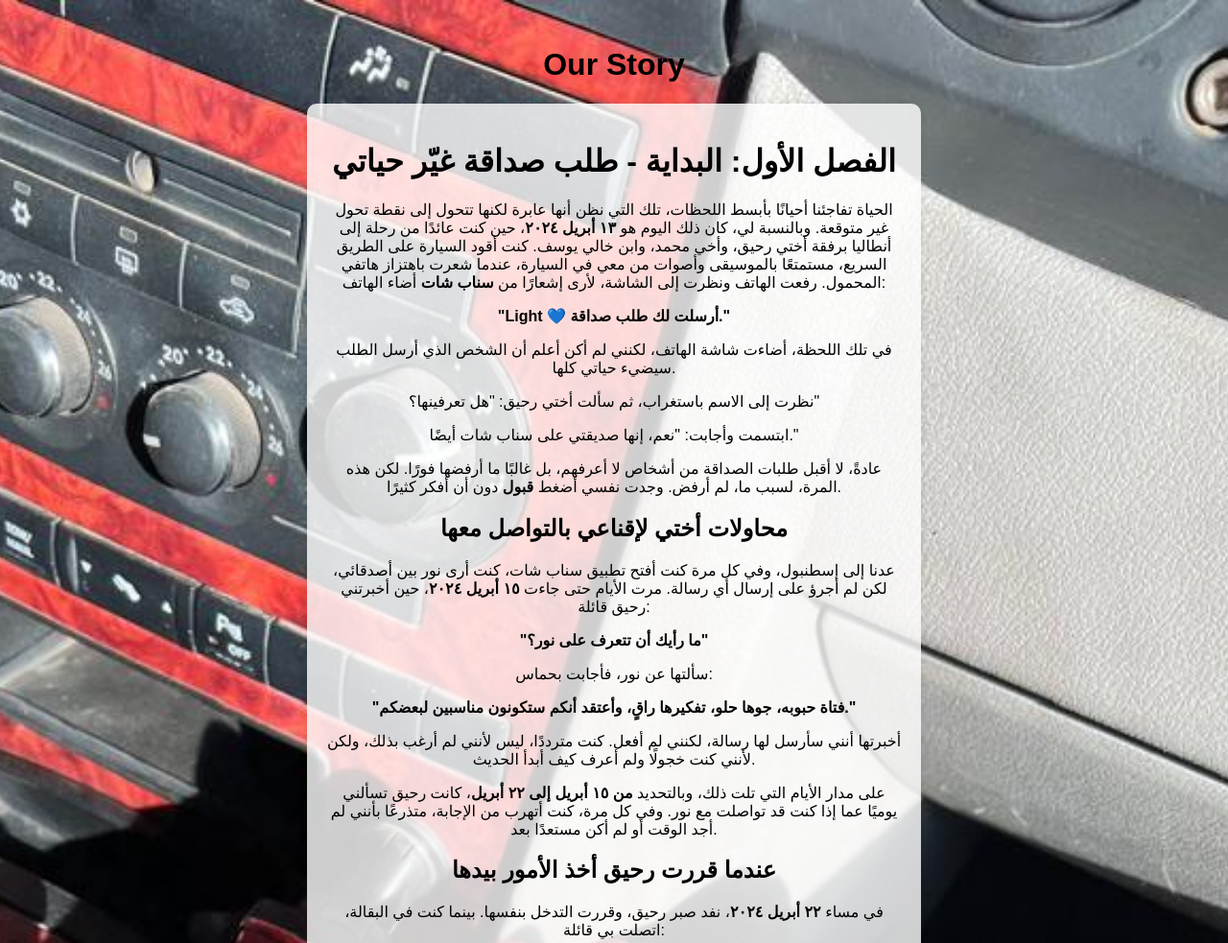
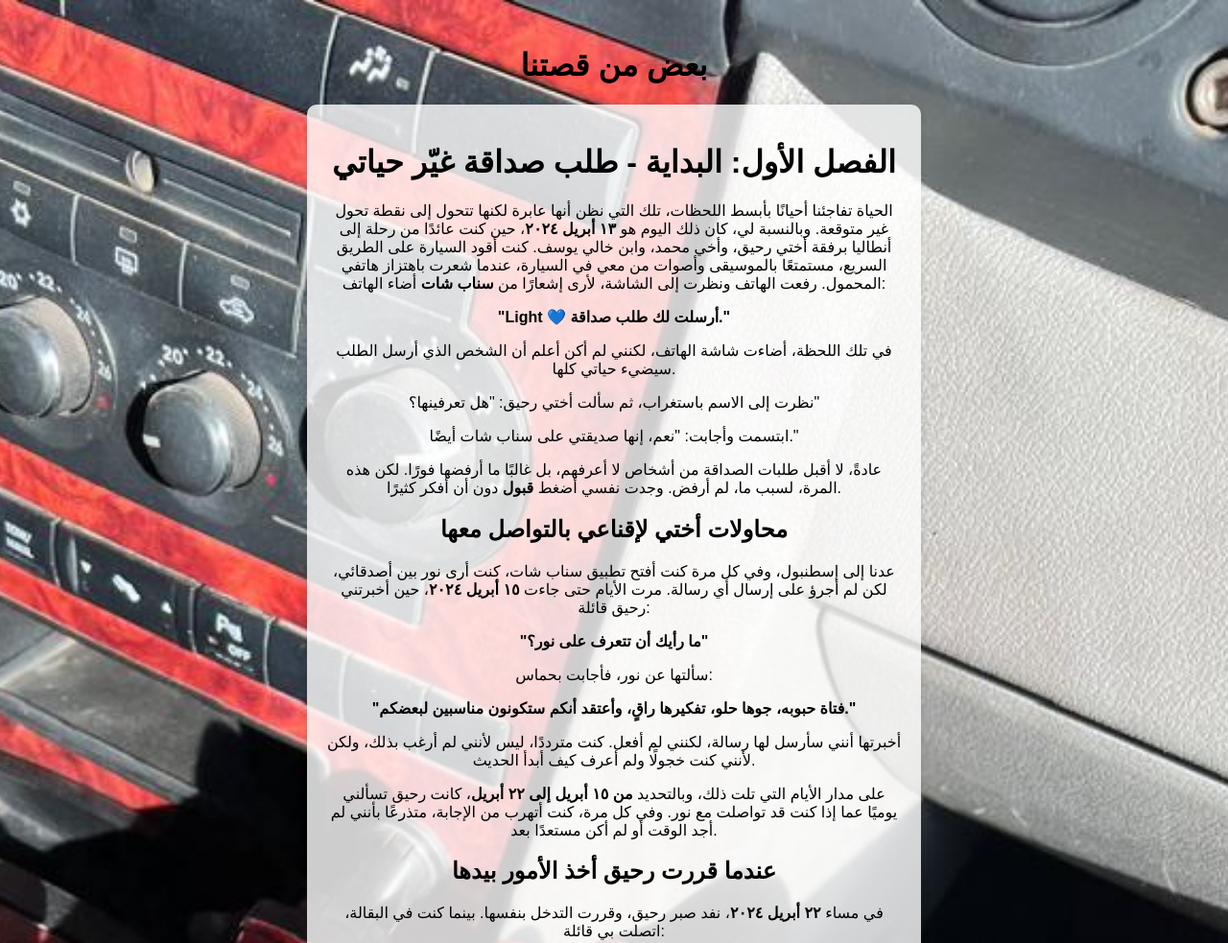
Before and after one commit to Alosli/HappyBirthday, a plain HTML site: page index.html in a window 1280 px wide. Shown: the top 983 px of the page at 96% size. Drawn offline with Linux system fonts and the light colour scheme.

Commit message:
Update index.html

```diff
--- a/index.html
+++ b/index.html
@@ -58,7 +58,7 @@
     </style>
 </head>
 <body>
-    <h1>Our Story</h1>
+    <h1>بعض من قصتنا</h1>
 
     <!-- Chapter 1 -->
     <div id="chapter1" class="chapter">
```
